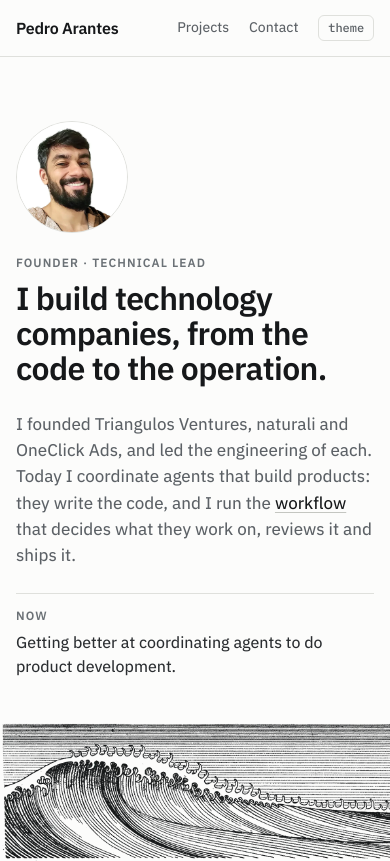
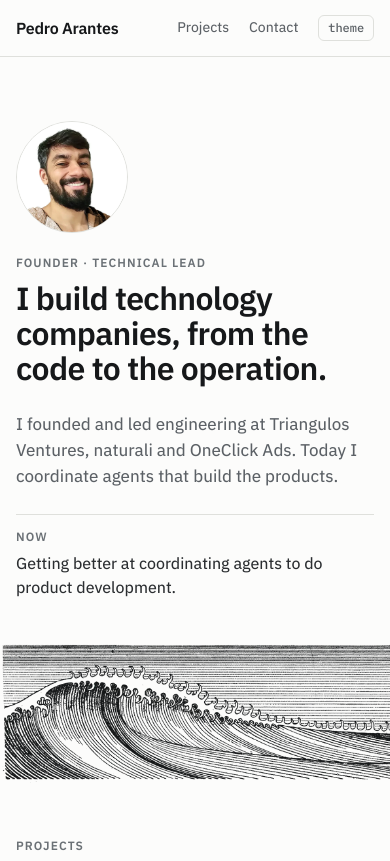
Before and after one commit to arantespp/pedroarantes.com, a plain HTML site: page index.html in a window 390 px wide. Shown: the top 861 px of the page. Drawn offline with Linux system fonts and the light colour scheme.

Commit message:
Shorten the hero lead and drop the workflow link
Three lines at most on a phone, two on desktop.

Co-Authored-By: Claude Opus 5.5 <noreply@anthropic.com>
Claude-Session: https://claude.ai/code/session_015SLYLDRWwFat1iJ9HmkauE

```diff
--- a/index.html
+++ b/index.html
@@ -60,11 +60,8 @@
               I build technology companies, from the code to the operation.
             </h1>
             <p class="lead">
-              I founded Triangulos Ventures, naturali and OneClick Ads, and led
-              the engineering of each. Today I coordinate agents that build
-              products: they write the code, and I run the
-              <a href="https://ttoss.dev/docs/engineering/workflow">workflow</a>
-              that decides what they work on, reviews it and ships it.
+              I founded and led engineering at Triangulos Ventures, naturali and
+              OneClick Ads. Today I coordinate agents that build the products.
             </p>
             <p class="now">
               <span class="eyebrow">Now</span>
```
